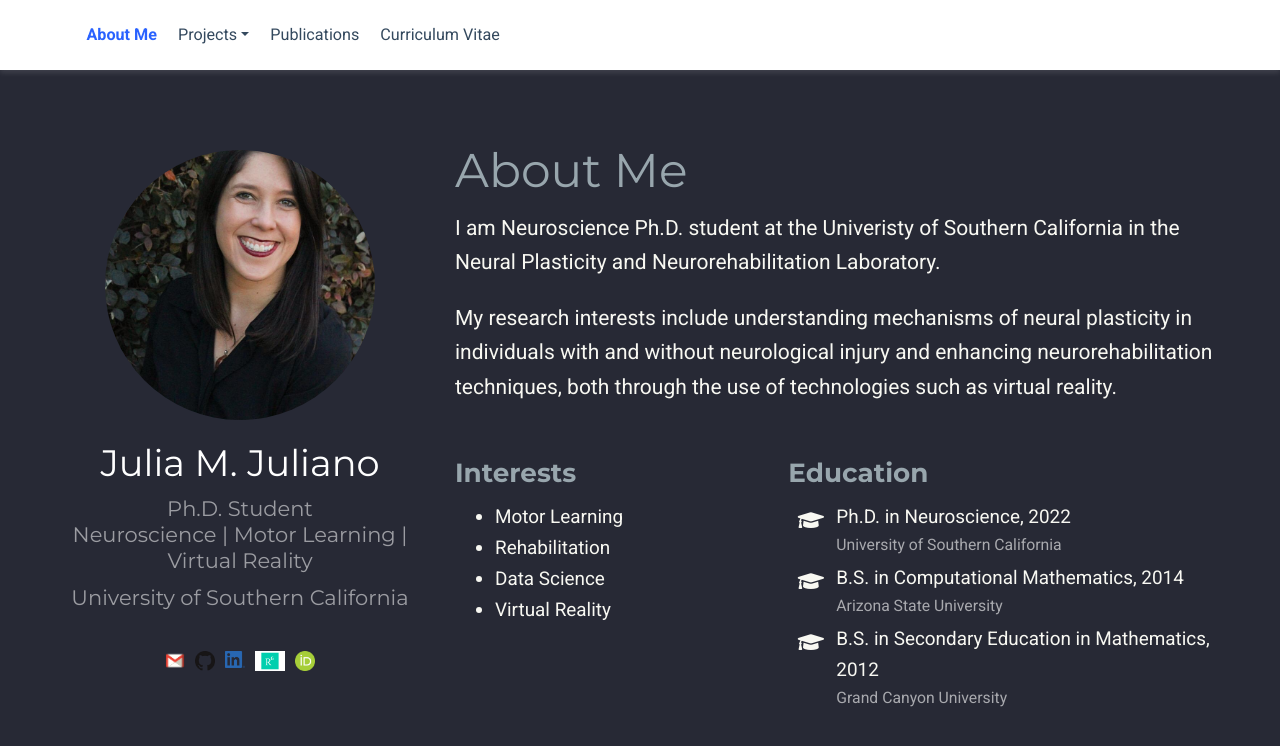
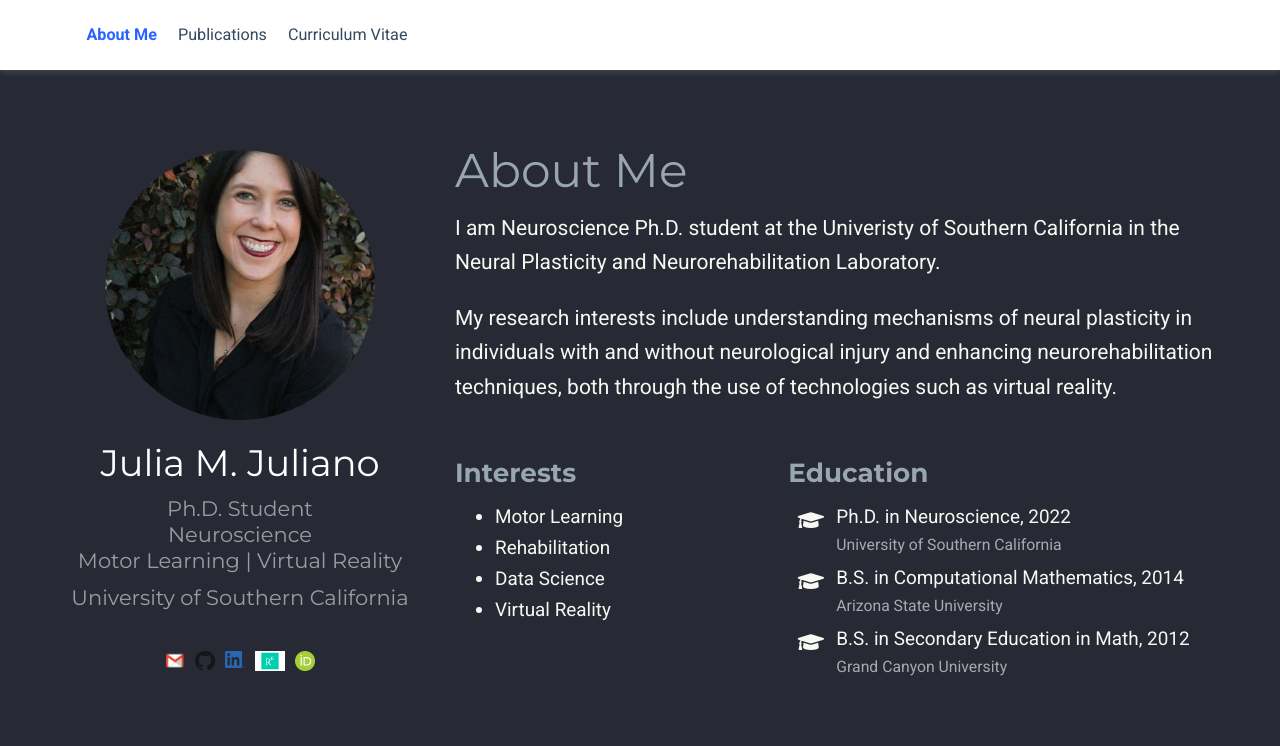
Before and after one commit to juliamjuliano/juliamjuliano.github.io, a Jekyll site: the page built from index.html, in a window 1280 px wide. Shown: the top 746 px of the page. Built offline with Jekyll 4.4.1, drawn with Linux system fonts in a browser that asks for light colours; nearby versions of some CDN libraries; a style sheet for code colours, icons or effects is not loaded.

Commit message:
Update academic.html

```diff
--- a/_layouts/academic.html
+++ b/_layouts/academic.html
@@ -8,7 +8,7 @@
     <meta name="author" content="Julia M. Juliano" />
     <meta name="description" content="Ph.D. Student <br>Neuroscientist | Data Scientist" />
 
-    <meta name="theme-color" content="#2962ff" />
+    <meta name="theme-color" content="#374859" />
     <link rel="stylesheet" href="https://cdnjs.cloudflare.com/ajax/libs/academicons/1.8.6/css/academicons.min.css" integrity="sha256-uFVgMKfistnJAfoCUQigIl+JfUaP47GrRKjf6CTPVmw=" crossorigin="anonymous" />
     <link rel="stylesheet" href="https://cdnjs.cloudflare.com/ajax/libs/font-awesome/5.12.0-1/css/all.min.css" integrity="sha256-4w9DunooKSr3MFXHXWyFER38WmPdm361bQS/2KUWZbU=" crossorigin="anonymous" />
     <link rel="stylesheet" href="https://cdnjs.cloudflare.com/ajax/libs/fancybox/3.5.7/jquery.fancybox.min.css" integrity="sha256-Vzbj7sDDS/woiFS3uNKo8eIuni59rjyNGtXfstRzStA=" crossorigin="anonymous" />
@@ -68,16 +68,16 @@
                     <li class="nav-item">
                         <a class="nav-link active" href="/#about" data-target="#about"><span>About Me</span></a>
                     </li>
-
+                    <!--
                     <li class="nav-item dropdown">
                         <a href="#" class="nav-link dropdown-toggle" data-toggle="dropdown" aria-haspopup="true"><span>Projects</span><span class="caret"></span></a>
                         <div class="dropdown-menu">
-                            <a class="dropdown-item" href="/virtual-reality" data-target="/virtual-reality"><span>Virtual Reality</span></a>
+                            <a class="dropdown-item" href="/virtual-reality"><span>Virtual Reality</span></a>
                         </div>
                     </li>
-
+                    -->
                     <li class="nav-item">
-                        <a class="nav-link" href="/publications" data-target="#publications"><span>Publications</span></a>
+                        <a class="nav-link" href="/publications"><span>Publications</span></a>
                     </li>
 
                     <li class="nav-item">
@@ -99,8 +99,9 @@
                         <div class="portrait-title">
                             <h2>Julia M. Juliano</h2>
                             <h3>
-                                Ph.D. Student<br />
-                                Neuroscience | Motor Learning | Virtual Reality
+                                Ph.D. Student<br/>
+                                Neuroscience<br/>
+                                Motor Learning | Virtual Reality
                             </h3>
                             <h3><span>University of Southern California</span></h3>
                         </div>
@@ -159,7 +160,7 @@
                                 <li>
                                     <i class="fa-li fas fa-graduation-cap"></i>
                                     <div class="description">
-                                        <p class="course">B.S. in Secondary Education in Mathematics, 2012</p>
+                                        <p class="course">B.S. in Secondary Education in Math, 2012</p>
                                         <p class="institution">Grand Canyon University</p>
                                     </div>
                                 </li>
```
